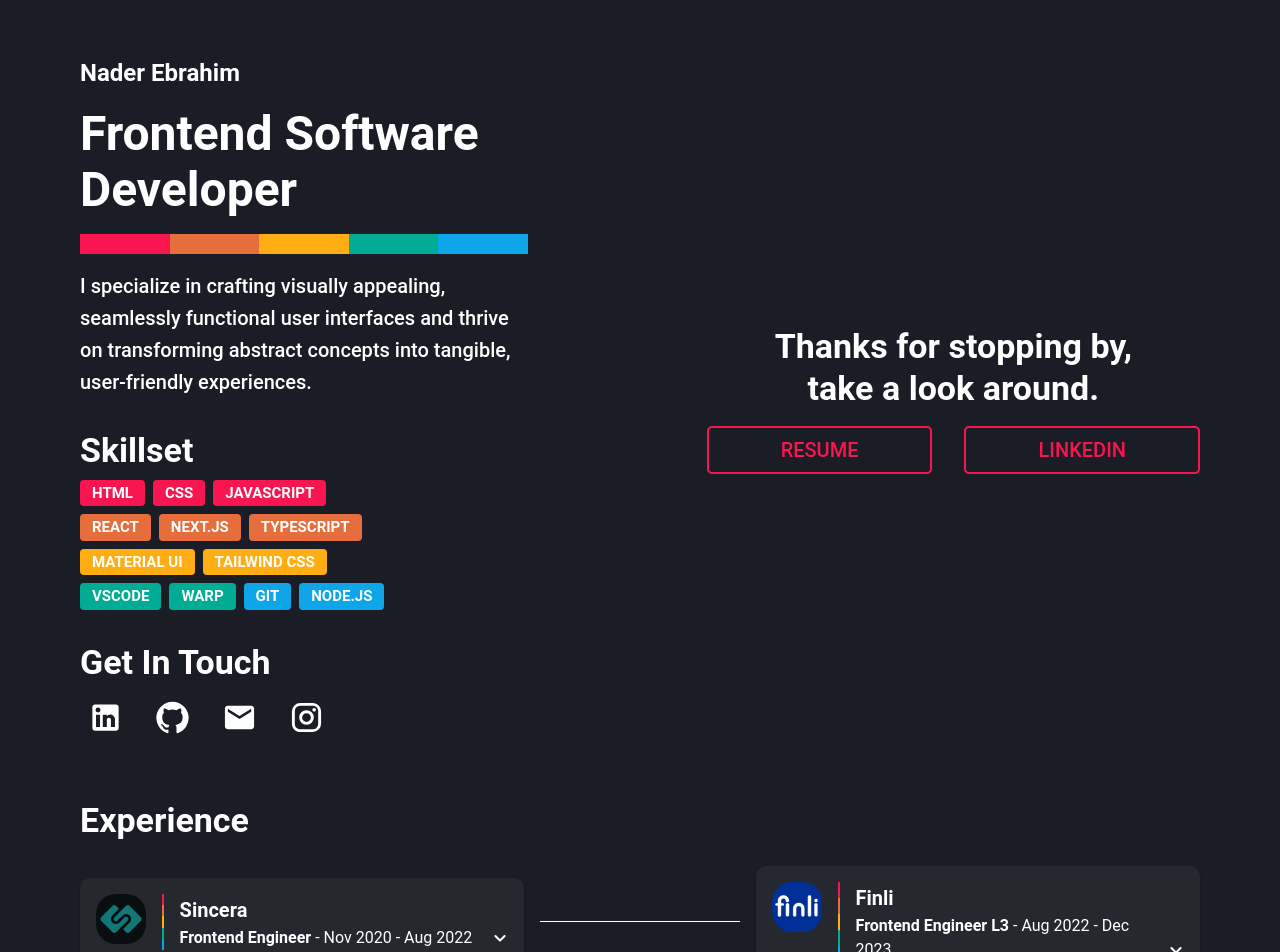
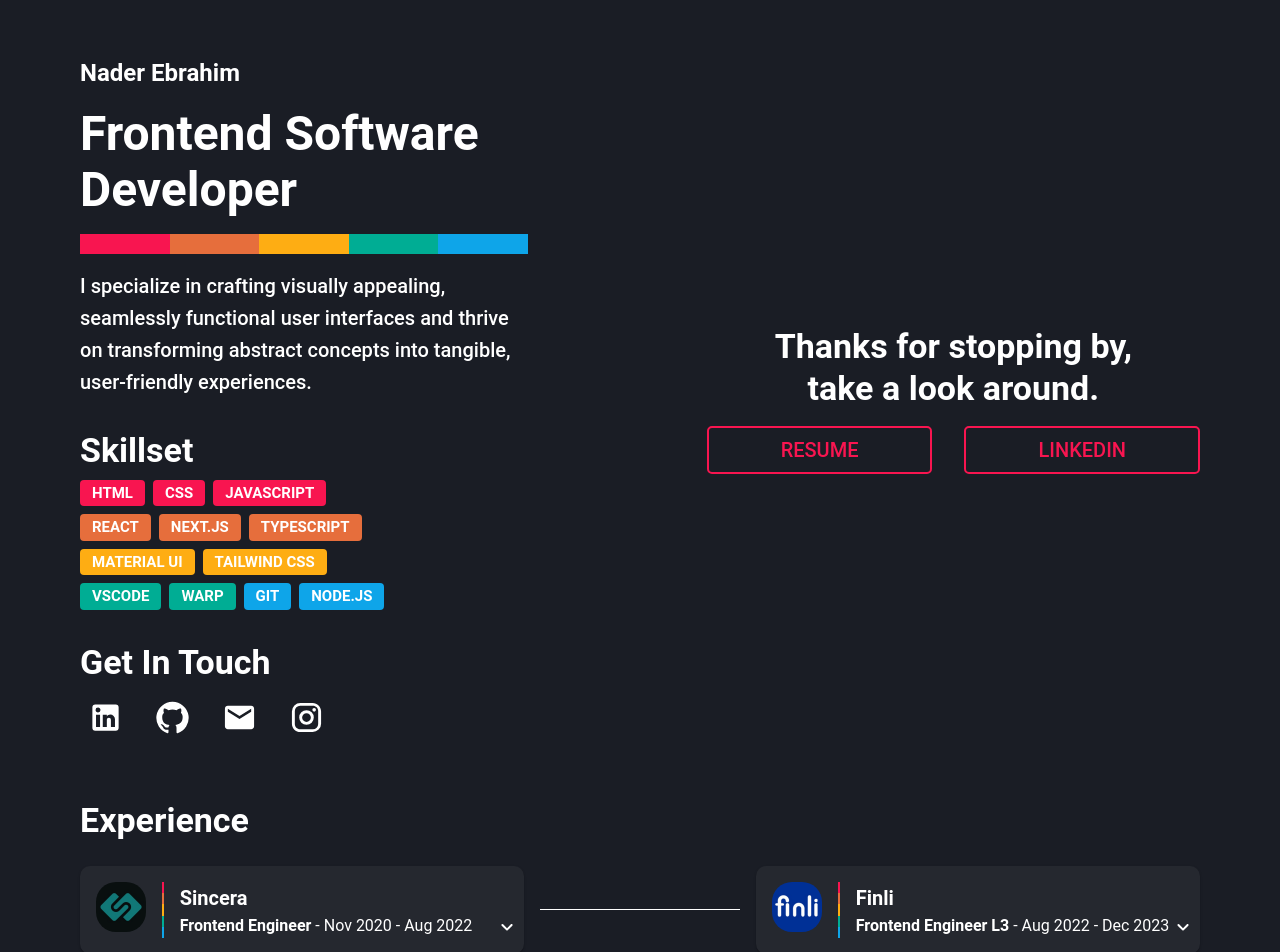
Before and after one commit to terminader7/portfolio, a Next.js app: page / in a window 1280 px wide. Shown: the top 952 px of the page. Built offline with nearby package versions, Linux system fonts and the light colour scheme.

Commit message:
working on making the card expand a smooth transition, getting there but not quite done

```diff
--- a/components/ExperienceCard.tsx
+++ b/components/ExperienceCard.tsx
@@ -28,6 +28,7 @@ const ExperienceCard = ({
   const isMobile = useMediaQuery(theme.breakpoints.down("md"));
   return (
     <Card
+      onClick={handleToggle}
       sx={{
         backgroundColor: theme.palette.background.paper,
         display: "flex",
@@ -35,9 +36,13 @@ const ExperienceCard = ({
         padding: "1rem",
         gap: "1rem",
         width: "500px",
-        height: "auto",
-        transition: "height 0.7s ease-in-out",
+        maxHeight: isDescriptionVisible ? "30rem" : "10rem",
+        overflow: "hidden",
+        transition: "max-height .8s ease-in-out",
         position: "relative",
+        ":hover": {
+          cursor: "pointer",
+        },
       }}
     >
       <Image
@@ -59,24 +64,16 @@ const ExperienceCard = ({
           <Typography variant="body1">{description}</Typography>
         )}
       </Box>
-      <IconButton
-        onClick={handleToggle}
-        sx={{
-          ":hover": {
-            backgroundColor: "transparent",
-          },
-        }}
-      >
       <DownArrowIcon
         sx={{
           position: "absolute",
-            bottom: "0",
+          bottom: "15px",
+          right: "5px",
           color: "common.white",
           transform: isDescriptionVisible ? "rotate(180deg)" : "rotate(0deg)",
           transition: "transform 0.3s ease-in-out",
         }}
       />
-      </IconButton>
     </Card>
   );
 };
```
Lines whose indentation alone changed are shown as unchanged.
